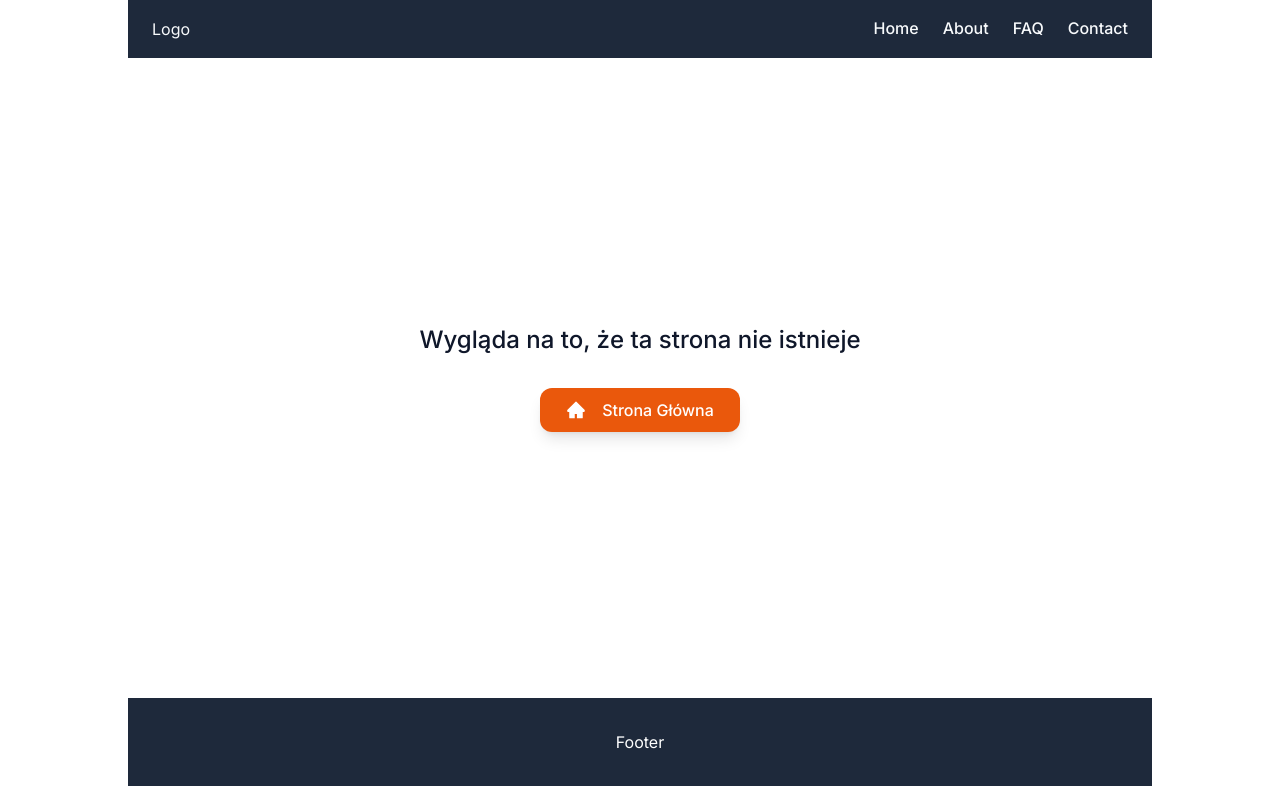
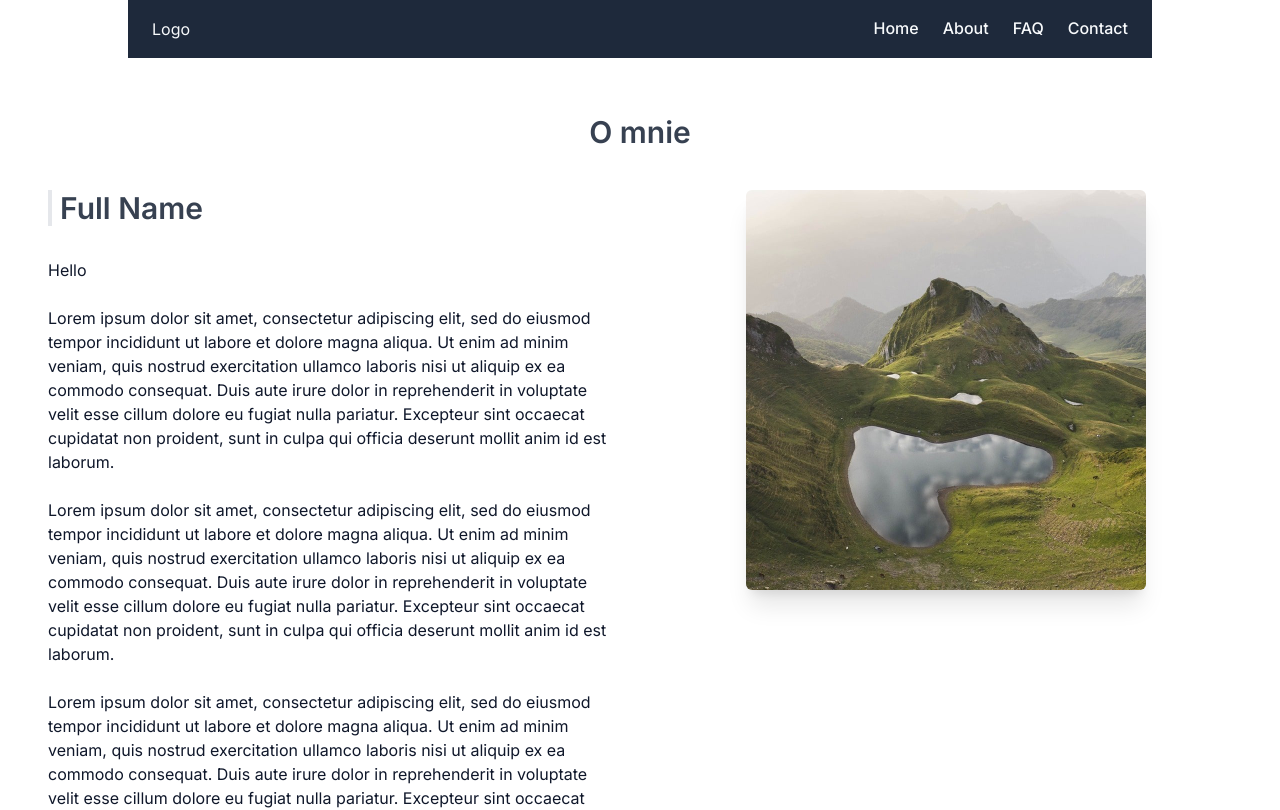
Before and after one commit to davidkrupa/services_web, a Next.js app: page /about in a window 1280 px wide. Before the commit this address had no page. Shown: the top 810 px of the page. Built offline with nearby package versions, Linux system fonts and the light colour scheme.

Commit message:
about page

```diff
--- /dev/null
+++ b/app/about/page.jsx
@@ -0,0 +1,100 @@
+import React from "react";
+import heroImage from "../../assets/heroImage.jpg";
+import Image from "next/image";
+
+const AboutMePage = () => {
+  return (
+    <div className="flex flex-col justify-center items-center mx-auto max-w-7xl">
+      <div className="flex flex-col justify-center items-center px-2 sm:px-6 py-14 gap-10">
+        <h2 className="text-3xl text-gray-700 font-semibold">O mnie</h2>
+        <div className="flex flex-col-reverse sm:flex-row justify-between items-start w-full gap-10  px-2 sm:px-6">
+          <div className="w-5/6 sm:w-1/2">
+            <h3 className="text-3xl text-gray-700 font-semibold mb-8 pl-2 border-l-4 border-primary-600">
+              Full Name
+            </h3>
+            <p>
+              Hello
+              <br />
+              <br />
+              Lorem ipsum dolor sit amet, consectetur adipiscing elit, sed do
+              eiusmod tempor incididunt ut labore et dolore magna aliqua. Ut
+              enim ad minim veniam, quis nostrud exercitation ullamco laboris
+              nisi ut aliquip ex ea commodo consequat. Duis aute irure dolor in
+              reprehenderit in voluptate velit esse cillum dolore eu fugiat
+              nulla pariatur. Excepteur sint occaecat cupidatat non proident,
+              sunt in culpa qui officia deserunt mollit anim id est laborum.
+              <br />
+              <br />
+              Lorem ipsum dolor sit amet, consectetur adipiscing elit, sed do
+              eiusmod tempor incididunt ut labore et dolore magna aliqua. Ut
+              enim ad minim veniam, quis nostrud exercitation ullamco laboris
+              nisi ut aliquip ex ea commodo consequat. Duis aute irure dolor in
+              reprehenderit in voluptate velit esse cillum dolore eu fugiat
+              nulla pariatur. Excepteur sint occaecat cupidatat non proident,
+              sunt in culpa qui officia deserunt mollit anim id est laborum.
+              <br />
+              <br />
+              Lorem ipsum dolor sit amet, consectetur adipiscing elit, sed do
+              eiusmod tempor incididunt ut labore et dolore magna aliqua. Ut
+              enim ad minim veniam, quis nostrud exercitation ullamco laboris
+              nisi ut aliquip ex ea commodo consequat. Duis aute irure dolor in
+              reprehenderit in voluptate velit esse cillum dolore eu fugiat
+              nulla pariatur. Excepteur sint occaecat cupidatat non proident,
+              sunt in culpa qui officia deserunt mollit anim id est laborum.
+              <br />
+              <br />
+              Lorem ipsum dolor sit amet, consectetur adipiscing elit, sed do
+              eiusmod tempor incididunt ut labore et dolore magna aliqua. Ut
+              enim ad minim veniam, quis nostrud exercitation ullamco laboris
+              nisi ut aliquip ex ea commodo consequat. Duis aute irure dolor in
+              reprehenderit in voluptate velit esse cillum dolore eu fugiat
+              nulla pariatur. Excepteur sint occaecat cupidatat non proident,
+              sunt in culpa qui officia deserunt mollit anim id est laborum.
+              <br />
+              <br />
+              Lorem ipsum dolor sit amet, consectetur adipiscing elit, sed do
+              eiusmod tempor incididunt ut labore et dolore magna aliqua. Ut
+              enim ad minim veniam, quis nostrud exercitation ullamco laboris
+              nisi ut aliquip ex ea commodo consequat. Duis aute irure dolor in
+              reprehenderit in voluptate velit esse cillum dolore eu fugiat
+              nulla pariatur. Excepteur sint occaecat cupidatat non proident,
+              sunt in culpa qui officia deserunt mollit anim id est laborum.
+              <br />
+              <br />
+              Lorem ipsum dolor sit amet, consectetur adipiscing elit, sed do
+              eiusmod tempor incididunt ut labore et dolore magna aliqua. Ut
+              enim ad minim veniam, quis nostrud exercitation ullamco laboris
+              nisi ut aliquip ex ea commodo consequat. Duis aute irure dolor in
+              reprehenderit in voluptate velit esse cillum dolore eu fugiat
+              nulla pariatur. Excepteur sint occaecat cupidatat non proident,
+              sunt in culpa qui officia deserunt mollit anim id est laborum.
+              <br />
+              <br />
+              Lorem ipsum dolor sit amet, consectetur adipiscing elit, sed do
+              eiusmod tempor incididunt ut labore et dolore magna aliqua. Ut
+              enim ad minim veniam, quis nostrud exercitation ullamco laboris
+              nisi ut aliquip ex ea commodo consequat. Duis aute irure dolor in
+              reprehenderit in voluptate velit esse cillum dolore eu fugiat
+              nulla pariatur. Excepteur sint occaecat cupidatat non proident,
+              sunt in culpa qui officia deserunt mollit anim id est laborum.
+              <br />
+              <br />
+              Cheers
+            </p>
+          </div>
+          <div className="w-full sm:w-1/2">
+            <Image
+              src={heroImage}
+              width={400}
+              height={400}
+              alt="background"
+              className="rounded-md shadow-xl mx-auto"
+            />
+          </div>
+        </div>
+      </div>
+    </div>
+  );
+};
+
+export default AboutMePage;
```
